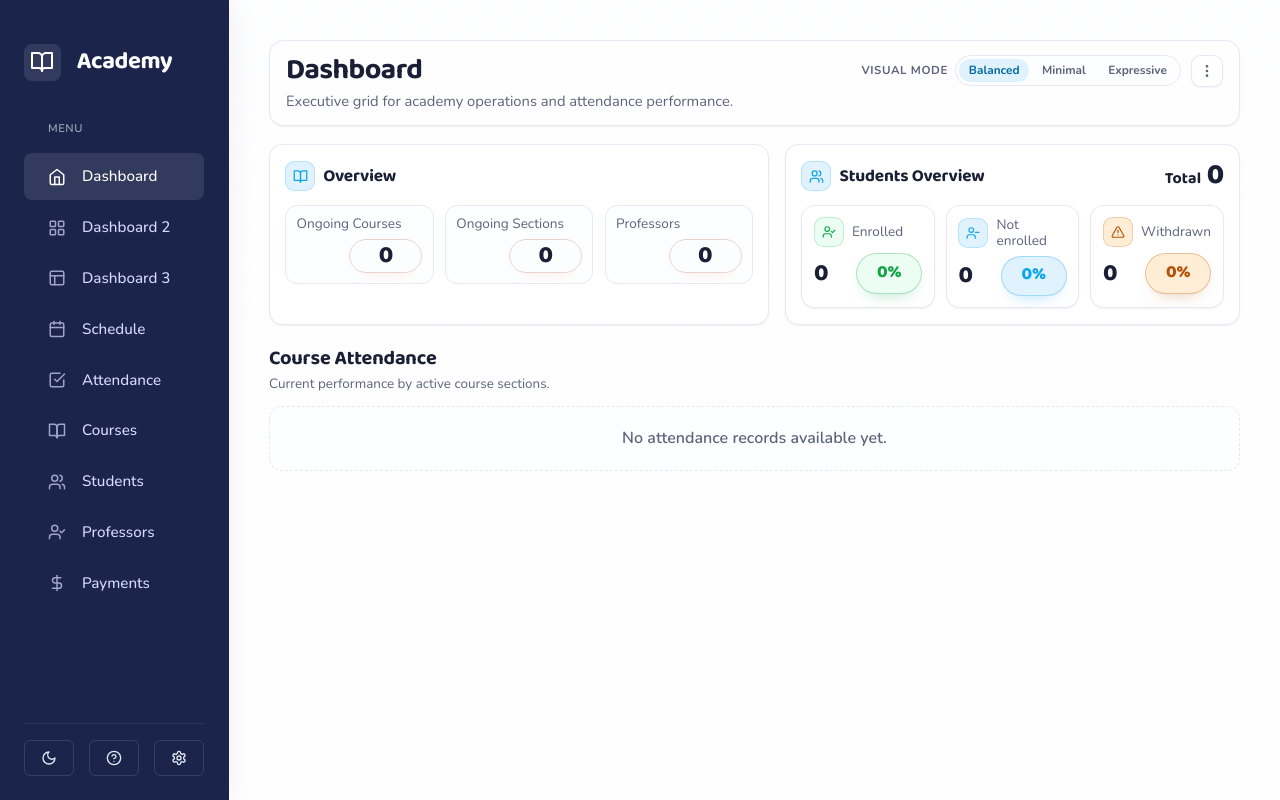
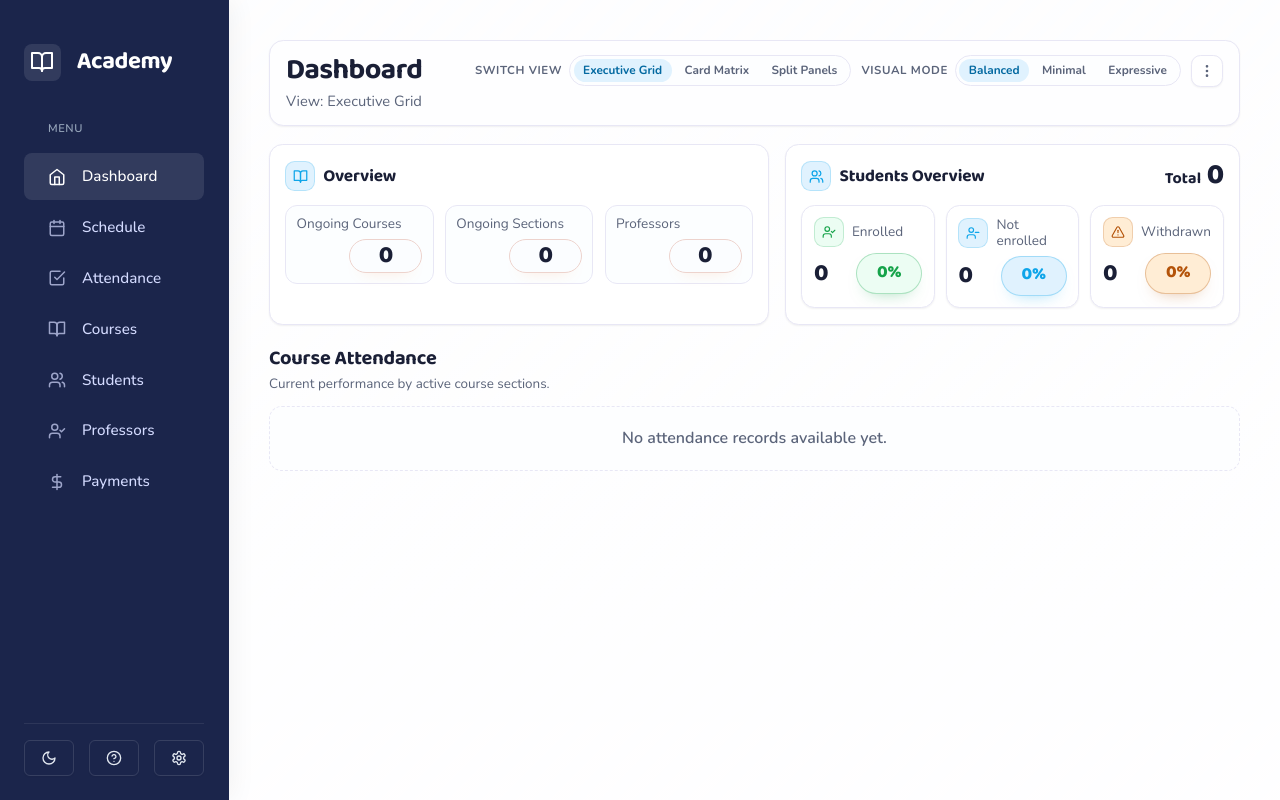
Before and after one commit to altura196-maker/academic_dashboard, a React (Vite) app: page / in a window 1280 px wide. Built offline with nearby package versions, Linux system fonts and the light colour scheme.

Commit message:
Unified dashboards

```diff
--- a/src/features/dashboard/Dashboard.tsx
+++ b/src/features/dashboard/Dashboard.tsx
@@ -1,11 +1,15 @@
 import { type CSSProperties } from 'react';
 import { AlertTriangle, BookOpen, TrendingUp, UserCheck, UserMinus, Users } from 'lucide-react';
 import { DashboardHeaderControls } from './components/DashboardHeaderControls';
+import { DashboardMatrixView } from './Dashboard2';
+import { DashboardSplitView } from './Dashboard3';
 import { useDashboardActions } from './useDashboardActions';
 import { useDashboardData } from './useDashboardData';
+import { useDashboardView } from './useDashboardView';
 import { useDashboardVisualMode } from './useDashboardVisualMode';
 import modes from './dashboardModes.module.css';
 import styles from './Dashboard.module.css';
+import type { DashboardViewMode } from './types';
 
 const clampPercent = (value: number) => Math.max(0, Math.min(100, value));
 
@@ -24,36 +28,20 @@ const getCourseToneClass = (percentage: number) => {
     return modes.toneDanger;
 };
 
-export const Dashboard = () => {
+const renderExecutiveGrid = (
+    data: ReturnType<typeof useDashboardData>
+) => {
     const {
         stats,
         courseAttendance,
         enrolledShare,
         notEnrolledShare,
         withdrawnShare,
-        loadData,
         getCoursePercentStyle
-    } = useDashboardData();
-    const { mode, setMode } = useDashboardVisualMode();
-    const { handleClearData, handleLoadDemoData } = useDashboardActions(loadData);
+    } = data;
 
     return (
-        <div className={modes.dashboardModule} data-visual-mode={mode}>
-            <div className={modes.dashboardHeaderShell}>
-                <div className={modes.dashboardHeader}>
-                    <div>
-                        <h1 className={modes.dashboardTitle}>Dashboard</h1>
-                        <p className={modes.dashboardSubtitle}>Executive grid for academy operations and attendance performance.</p>
-                    </div>
-                    <DashboardHeaderControls
-                        mode={mode}
-                        onModeChange={setMode}
-                        onLoadDemoData={handleLoadDemoData}
-                        onClearData={handleClearData}
-                    />
-                </div>
-            </div>
-
+        <>
             <div className={styles.topGrid}>
                 <section className={`${modes.dashboardCard} ${modes.tonePrimary} ${styles.panelCard}`} style={getFillStyle(0)}>
                     <div className={`${modes.cardBody} ${styles.panelBody}`}>
@@ -189,6 +177,70 @@ export const Dashboard = () => {
                     </div>
                 )}
             </section>
+        </>
+    );
+};
+
+const getViewTitle = (view: DashboardViewMode) => {
+    if (view === 'matrix') return 'Card Matrix';
+    if (view === 'split') return 'Split Panels';
+    return 'Executive Grid';
+};
+
+export const Dashboard = () => {
+    const data = useDashboardData();
+    const { mode, setMode } = useDashboardVisualMode();
+    const { view, setView } = useDashboardView();
+    const { handleClearData, handleLoadDemoData } = useDashboardActions(data.loadData);
+
+    const viewTitle = getViewTitle(view);
+
+    return (
+        <div className={modes.dashboardModule} data-visual-mode={mode}>
+            <div className={modes.dashboardHeaderShell}>
+                <div className={modes.dashboardHeader}>
+                    <div>
+                        <h1 className={modes.dashboardTitle}>Dashboard</h1>
+                        <p className={modes.dashboardSubtitle}>View: {viewTitle}</p>
+                    </div>
+                    <DashboardHeaderControls
+                        mode={mode}
+                        onModeChange={setMode}
+                        view={view}
+                        onViewChange={setView}
+                        onLoadDemoData={handleLoadDemoData}
+                        onClearData={handleClearData}
+                    />
+                </div>
+            </div>
+
+            {view === 'executive' && renderExecutiveGrid(data)}
+            {view === 'matrix' && (
+                <DashboardMatrixView
+                    stats={data.stats}
+                    courseAttendance={data.courseAttendance}
+                    overallAttendance={data.overallAttendance}
+                    enrolledShare={data.enrolledShare}
+                    notEnrolledShare={data.notEnrolledShare}
+                    withdrawnShare={data.withdrawnShare}
+                    getCoursePercentStyle={data.getCoursePercentStyle}
+                    getFillStyle={getFillStyle}
+                    getProgressStyle={getProgressStyle}
+                />
+            )}
+            {view === 'split' && (
+                <DashboardSplitView
+                    stats={data.stats}
+                    courseAttendance={data.courseAttendance}
+                    overallAttendance={data.overallAttendance}
+                    enrolledShare={data.enrolledShare}
+                    notEnrolledShare={data.notEnrolledShare}
+                    withdrawnShare={data.withdrawnShare}
+                    getCoursePercentStyle={data.getCoursePercentStyle}
+                    getFillStyle={getFillStyle}
+                    getProgressStyle={getProgressStyle}
+                />
+            )}
         </div>
     );
 };
--- a/src/features/dashboard/Dashboard2.tsx
+++ b/src/features/dashboard/Dashboard2.tsx
@@ -1,21 +1,7 @@
-import { type CSSProperties } from 'react';
-import { AlertTriangle, BookOpen, Calendar, LayoutGrid, TrendingUp, UserCheck, UserMinus, Users } from 'lucide-react';
-import { DashboardHeaderControls } from './components/DashboardHeaderControls';
-import { useDashboardActions } from './useDashboardActions';
-import { useDashboardData } from './useDashboardData';
-import { useDashboardVisualMode } from './useDashboardVisualMode';
+import { LayoutGrid } from 'lucide-react';
 import modes from './dashboardModes.module.css';
 import styles from './Dashboard2.module.css';
-
-const clampPercent = (value: number) => Math.max(0, Math.min(100, value));
-
-const getFillStyle = (percentage: number): CSSProperties => ({
-    '--card-fill': `${clampPercent(percentage)}%`
-} as CSSProperties);
-
-const getProgressStyle = (percentage: number): CSSProperties => ({
-    '--progress': `${clampPercent(percentage)}%`
-} as CSSProperties);
+import type { DashboardViewProps } from './types';
 
 const getAttendanceTone = (percentage: number) => {
     if (percentage >= 85) return modes.toneSuccess;
@@ -24,37 +10,19 @@ const getAttendanceTone = (percentage: number) => {
     return modes.toneDanger;
 };
 
-export const Dashboard2 = () => {
-    const {
+export const DashboardMatrixView = ({
     stats,
     courseAttendance,
     overallAttendance,
     enrolledShare,
     notEnrolledShare,
     withdrawnShare,
-        loadData,
-        getCoursePercentStyle
-    } = useDashboardData();
-    const { mode, setMode } = useDashboardVisualMode();
-    const { handleClearData, handleLoadDemoData } = useDashboardActions(loadData);
-
+    getCoursePercentStyle,
+    getFillStyle,
+    getProgressStyle
+}: DashboardViewProps) => {
     return (
-        <div className={modes.dashboardModule} data-visual-mode={mode}>
-            <div className={modes.dashboardHeaderShell}>
-                <div className={modes.dashboardHeader}>
         <div>
-                        <h1 className={modes.dashboardTitle}>Dashboard 2</h1>
-                        <p className={modes.dashboardSubtitle}>Card matrix layout with all KPIs at equal visual weight.</p>
-                    </div>
-                    <DashboardHeaderControls
-                        mode={mode}
-                        onModeChange={setMode}
-                        onLoadDemoData={handleLoadDemoData}
-                        onClearData={handleClearData}
-                    />
-                </div>
-            </div>
-
             <section>
                 <div className={modes.sectionHeader}>
                     <div>
@@ -67,7 +35,7 @@ export const Dashboard2 = () => {
                     <article className={`${modes.dashboardCard} ${modes.tonePrimary} ${styles.metricCard}`} style={getFillStyle(0)}>
                         <div className={`${modes.cardBody} ${styles.metricBody}`}>
                             <div className={modes.metricLabelRow}>
-                                <span className={`${modes.metricIcon} ${modes.metricIconInfo}`}><Users size={14} /></span>
+                                <span className={`${modes.metricIcon} ${modes.metricIconInfo}`}><LayoutGrid size={14} /></span>
                                 <p className={modes.metricLabel}>Total Students</p>
                             </div>
                             <div className={modes.metricValueRow}>
@@ -79,7 +47,7 @@ export const Dashboard2 = () => {
                     <article className={`${modes.dashboardCard} ${modes.toneSuccess} ${styles.metricCard}`} style={getFillStyle(enrolledShare.percentage)}>
                         <div className={`${modes.cardBody} ${styles.metricBody}`}>
                             <div className={modes.metricLabelRow}>
-                                <span className={`${modes.metricIcon} ${modes.metricIconSuccess}`}><UserCheck size={14} /></span>
+                                <span className={`${modes.metricIcon} ${modes.metricIconSuccess}`}><LayoutGrid size={14} /></span>
                                 <p className={modes.metricLabel}>Enrolled</p>
                             </div>
                             <div className={modes.metricValueRow}>
@@ -94,7 +62,7 @@ export const Dashboard2 = () => {
                     <article className={`${modes.dashboardCard} ${modes.toneInfo} ${styles.metricCard}`} style={getFillStyle(notEnrolledShare.percentage)}>
                         <div className={`${modes.cardBody} ${styles.metricBody}`}>
                             <div className={modes.metricLabelRow}>
-                                <span className={`${modes.metricIcon} ${modes.metricIconInfo}`}><UserMinus size={14} /></span>
+                                <span className={`${modes.metricIcon} ${modes.metricIconInfo}`}><LayoutGrid size={14} /></span>
                                 <p className={modes.metricLabel}>Not enrolled</p>
                             </div>
                             <div className={modes.metricValueRow}>
@@ -109,7 +77,7 @@ export const Dashboard2 = () => {
                     <article className={`${modes.dashboardCard} ${modes.toneWarning} ${styles.metricCard}`} style={getFillStyle(withdrawnShare.percentage)}>
                         <div className={`${modes.cardBody} ${styles.metricBody}`}>
                             <div className={modes.metricLabelRow}>
-                                <span className={`${modes.metricIcon} ${modes.metricIconWarning}`}><AlertTriangle size={14} /></span>
+                                <span className={`${modes.metricIcon} ${modes.metricIconWarning}`}><LayoutGrid size={14} /></span>
                                 <p className={modes.metricLabel}>Withdrawn</p>
                             </div>
                             <div className={modes.metricValueRow}>
@@ -124,7 +92,7 @@ export const Dashboard2 = () => {
                     <article className={`${modes.dashboardCard} ${modes.tonePrimary} ${styles.metricCard}`} style={getFillStyle(0)}>
                         <div className={`${modes.cardBody} ${styles.metricBody}`}>
                             <div className={modes.metricLabelRow}>
-                                <span className={`${modes.metricIcon} ${modes.metricIconInfo}`}><BookOpen size={14} /></span>
+                                <span className={`${modes.metricIcon} ${modes.metricIconInfo}`}><LayoutGrid size={14} /></span>
                                 <p className={modes.metricLabel}>Ongoing Courses</p>
                             </div>
                             <div className={modes.metricValueRow}>
@@ -136,7 +104,7 @@ export const Dashboard2 = () => {
                     <article className={`${modes.dashboardCard} ${modes.tonePrimary} ${styles.metricCard}`} style={getFillStyle(0)}>
                         <div className={`${modes.cardBody} ${styles.metricBody}`}>
                             <div className={modes.metricLabelRow}>
-                                <span className={`${modes.metricIcon} ${modes.metricIconInfo}`}><Calendar size={14} /></span>
+                                <span className={`${modes.metricIcon} ${modes.metricIconInfo}`}><LayoutGrid size={14} /></span>
                                 <p className={modes.metricLabel}>Ongoing Sections</p>
                             </div>
                             <div className={modes.metricValueRow}>
@@ -148,7 +116,7 @@ export const Dashboard2 = () => {
                     <article className={`${modes.dashboardCard} ${modes.tonePrimary} ${styles.metricCard}`} style={getFillStyle(0)}>
                         <div className={`${modes.cardBody} ${styles.metricBody}`}>
                             <div className={modes.metricLabelRow}>
-                                <span className={`${modes.metricIcon} ${modes.metricIconInfo}`}><UserCheck size={14} /></span>
+                                <span className={`${modes.metricIcon} ${modes.metricIconInfo}`}><LayoutGrid size={14} /></span>
                                 <p className={modes.metricLabel}>Professors</p>
                             </div>
                             <div className={modes.metricValueRow}>
@@ -160,7 +128,7 @@ export const Dashboard2 = () => {
                     <article className={`${modes.dashboardCard} ${getAttendanceTone(overallAttendance.percentage)} ${styles.metricCard}`} style={getFillStyle(overallAttendance.percentage)}>
                         <div className={`${modes.cardBody} ${styles.metricBody}`}>
                             <div className={modes.metricLabelRow}>
-                                <span className={`${modes.metricIcon} ${modes.metricIconInfo}`}><TrendingUp size={14} /></span>
+                                <span className={`${modes.metricIcon} ${modes.metricIconInfo}`}><LayoutGrid size={14} /></span>
                                 <p className={modes.metricLabel}>Avg Attendance</p>
                             </div>
                             <div className={modes.metricValueRow}>
--- a/src/features/dashboard/Dashboard3.tsx
+++ b/src/features/dashboard/Dashboard3.tsx
@@ -1,21 +1,7 @@
-import { type CSSProperties } from 'react';
-import { AlertTriangle, BarChart3, BookOpen, LayoutPanelTop, TrendingUp, UserCheck, UserMinus, Users } from 'lucide-react';
-import { DashboardHeaderControls } from './components/DashboardHeaderControls';
-import { useDashboardActions } from './useDashboardActions';
-import { useDashboardData } from './useDashboardData';
-import { useDashboardVisualMode } from './useDashboardVisualMode';
+import { AlertTriangle, BarChart3, BookOpen, LayoutPanelTop, UserCheck, UserMinus, Users } from 'lucide-react';
 import modes from './dashboardModes.module.css';
 import styles from './Dashboard3.module.css';
-
-const clampPercent = (value: number) => Math.max(0, Math.min(100, value));
-
-const getFillStyle = (percentage: number): CSSProperties => ({
-    '--card-fill': `${clampPercent(percentage)}%`
-} as CSSProperties);
-
-const getProgressStyle = (percentage: number): CSSProperties => ({
-    '--progress': `${clampPercent(percentage)}%`
-} as CSSProperties);
+import type { DashboardViewProps } from './types';
 
 const getAttendanceTone = (percentage: number) => {
     if (percentage >= 85) return modes.toneSuccess;
@@ -24,37 +10,18 @@ const getAttendanceTone = (percentage: number) => {
     return modes.toneDanger;
 };
 
-export const Dashboard3 = () => {
-    const {
+export const DashboardSplitView = ({
     stats,
     courseAttendance,
     overallAttendance,
     enrolledShare,
     notEnrolledShare,
     withdrawnShare,
-        loadData,
-        getCoursePercentStyle
-    } = useDashboardData();
-    const { mode, setMode } = useDashboardVisualMode();
-    const { handleClearData, handleLoadDemoData } = useDashboardActions(loadData);
-
+    getCoursePercentStyle,
+    getFillStyle,
+    getProgressStyle
+}: DashboardViewProps) => {
     return (
-        <div className={modes.dashboardModule} data-visual-mode={mode}>
-            <div className={modes.dashboardHeaderShell}>
-                <div className={modes.dashboardHeader}>
-                    <div>
-                        <h1 className={modes.dashboardTitle}>Dashboard 3</h1>
-                        <p className={modes.dashboardSubtitle}>Split-panel analytics focused on trends and distribution.</p>
-                    </div>
-                    <DashboardHeaderControls
-                        mode={mode}
-                        onModeChange={setMode}
-                        onLoadDemoData={handleLoadDemoData}
-                        onClearData={handleClearData}
-                    />
-                </div>
-            </div>
-
         <div className={styles.splitGrid}>
             <div className={styles.leftColumn}>
                 <section className={`${modes.dashboardCard} ${modes.tonePrimary} ${styles.snapshotCard}`} style={getFillStyle(0)}>
@@ -211,6 +178,5 @@ export const Dashboard3 = () => {
                 </div>
             </section>
         </div>
-        </div>
     );
 };
--- a/src/features/dashboard/components/DashboardHeaderControls.module.css
+++ b/src/features/dashboard/components/DashboardHeaderControls.module.css
@@ -42,6 +42,7 @@
     border-radius: 999px;
     cursor: pointer;
     transition: color 0.2s ease, background-color 0.2s ease;
+    white-space: nowrap;
 }
 
 .visualModeButton:hover {
--- a/src/features/dashboard/components/DashboardHeaderControls.tsx
+++ b/src/features/dashboard/components/DashboardHeaderControls.tsx
@@ -2,11 +2,14 @@ import { useEffect, useRef, useState } from 'react';
 import { Database, MoreVertical, Trash } from 'lucide-react';
 import { Button } from '../../../shared/components/Button';
 import { DashboardVisualMode } from '../useDashboardVisualMode';
+import { DashboardViewMode } from '../types';
 import styles from './DashboardHeaderControls.module.css';
 
 interface DashboardHeaderControlsProps {
     mode: DashboardVisualMode;
     onModeChange: (mode: DashboardVisualMode) => void;
+    view: DashboardViewMode;
+    onViewChange: (view: DashboardViewMode) => void;
     onLoadDemoData: () => Promise<void> | void;
     onClearData: () => Promise<void> | void;
 }
@@ -17,9 +20,17 @@ const MODE_OPTIONS: Array<{ value: DashboardVisualMode; label: string }> = [
     { value: 'expressive', label: 'Expressive' }
 ];
 
+const VIEW_OPTIONS: Array<{ value: DashboardViewMode; label: string }> = [
+    { value: 'executive', label: 'Executive Grid' },
+    { value: 'matrix', label: 'Card Matrix' },
+    { value: 'split', label: 'Split Panels' }
+];
+
 export const DashboardHeaderControls = ({
     mode,
     onModeChange,
+    view,
+    onViewChange,
     onLoadDemoData,
     onClearData
 }: DashboardHeaderControlsProps) => {
@@ -57,6 +68,26 @@ export const DashboardHeaderControls = ({
 
     return (
         <div className={styles.controlsWrap}>
+            <div className={styles.visualModeWrap}>
+                <span className={styles.visualModeLabel}>Switch view</span>
+                <div className={styles.visualModeGroup} role="group" aria-label="Dashboard view mode">
+                    {VIEW_OPTIONS.map(option => (
+                        <button
+                            key={option.value}
+                            type="button"
+                            onClick={() => onViewChange(option.value)}
+                            className={[
+                                styles.visualModeButton,
+                                view === option.value ? styles.visualModeButtonActive : ''
+                            ].filter(Boolean).join(' ')}
+                            aria-pressed={view === option.value}
+                        >
+                            {option.label}
+                        </button>
+                    ))}
+                </div>
+            </div>
+
             <div className={styles.visualModeWrap}>
                 <span className={styles.visualModeLabel}>Visual mode</span>
                 <div className={styles.visualModeGroup} role="group" aria-label="Dashboard visual mode">
--- a/src/features/dashboard/index.ts
+++ b/src/features/dashboard/index.ts
@@ -1,3 +1 @@
 export { Dashboard } from './Dashboard';
-export { Dashboard2 } from './Dashboard2';
-export { Dashboard3 } from './Dashboard3';
--- /dev/null
+++ b/src/features/dashboard/types.ts
@@ -0,0 +1,20 @@
+import type { CSSProperties } from 'react';
+import type { CourseAttendanceStats, DashboardStats, StudentShare } from './useDashboardData';
+
+export type DashboardViewMode = 'executive' | 'matrix' | 'split';
+
+export interface DashboardViewProps {
+    stats: DashboardStats;
+    courseAttendance: CourseAttendanceStats[];
+    overallAttendance: {
+        present: number;
+        total: number;
+        percentage: number;
+    };
+    enrolledShare: StudentShare;
+    notEnrolledShare: StudentShare;
+    withdrawnShare: StudentShare;
+    getCoursePercentStyle: (course: CourseAttendanceStats) => CSSProperties;
+    getFillStyle: (percentage: number) => CSSProperties;
+    getProgressStyle: (percentage: number) => CSSProperties;
+}
--- /dev/null
+++ b/src/features/dashboard/useDashboardView.ts
@@ -0,0 +1,35 @@
+import { useCallback, useEffect, useState } from 'react';
+import { DashboardViewMode } from './types';
+
+const STORAGE_KEY = 'dashboard_view';
+
+const isViewMode = (value: string | null): value is DashboardViewMode => (
+    value === 'executive' || value === 'matrix' || value === 'split'
+);
+
+const getInitialView = (): DashboardViewMode => {
+    if (typeof window === 'undefined') return 'executive';
+    const savedMode = window.localStorage.getItem(STORAGE_KEY);
+    return isViewMode(savedMode) ? savedMode : 'executive';
+};
+
+export const useDashboardView = () => {
+    const [view, setView] = useState<DashboardViewMode>(getInitialView);
+
+    const setAndPersistView = useCallback((nextView: DashboardViewMode) => {
+        setView(nextView);
+        window.localStorage.setItem(STORAGE_KEY, nextView);
+    }, []);
+
+    useEffect(() => {
+        const handleStorage = (event: StorageEvent) => {
+            if (event.key !== STORAGE_KEY) return;
+            if (!isViewMode(event.newValue)) return;
+            setView(event.newValue);
+        };
+        window.addEventListener('storage', handleStorage);
+        return () => window.removeEventListener('storage', handleStorage);
+    }, []);
+
+    return { view, setView: setAndPersistView };
+};
--- a/src/routes.tsx
+++ b/src/routes.tsx
@@ -1,6 +1,6 @@
 import { createHashRouter } from 'react-router-dom';
 import { Layout } from './shared/components/Layout';
-import { Dashboard, Dashboard2, Dashboard3 } from './features/dashboard';
+import { Dashboard } from './features/dashboard';
 import { Courses } from './features/courses';
 import { Students, Professors } from './features/users';
 import { Payments } from './features/payments';
@@ -13,8 +13,6 @@ export const router = createHashRouter([
         element: <Layout />,
         children: [
             { index: true, element: <Dashboard /> },
-            { path: 'dashboard-2', element: <Dashboard2 /> },
-            { path: 'dashboard-3', element: <Dashboard3 /> },
             { path: 'schedule', element: <Schedule /> },
             { path: 'courses', element: <Courses /> },
             { path: 'attendance', element: <Attendance /> },
--- a/src/shared/components/Layout.tsx
+++ b/src/shared/components/Layout.tsx
@@ -11,8 +11,6 @@ import {
     Calendar,
     Sun,
     Moon,
-    LayoutGrid,
-    PanelsTopLeft,
     Settings
 } from 'lucide-react';
 import { Button } from './Button';
@@ -80,8 +78,6 @@ export const Layout = () => {
                 <nav className="sidebar-nav">
                     <div className="sidebar-menu-label">Menu</div>
                     <NavItem to="/" icon={Home} label="Dashboard" active={location.pathname === '/'} />
-                    <NavItem to="/dashboard-2" icon={LayoutGrid} label="Dashboard 2" active={location.pathname.startsWith('/dashboard-2')} />
-                    <NavItem to="/dashboard-3" icon={PanelsTopLeft} label="Dashboard 3" active={location.pathname.startsWith('/dashboard-3')} />
                     <NavItem to="/schedule" icon={Calendar} label="Schedule" active={location.pathname.startsWith('/schedule')} />
                     <NavItem to="/attendance" icon={CheckSquare} label="Attendance" active={location.pathname.startsWith('/attendance')} />
                     <NavItem to="/courses" icon={BookOpen} label="Courses" active={location.pathname.startsWith('/courses')} />
```
Also changed, not shown: 5 other files (tests, documents, lock files or other folders). Lines whose indentation alone changed are shown as unchanged.
